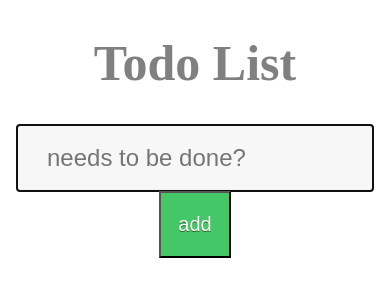
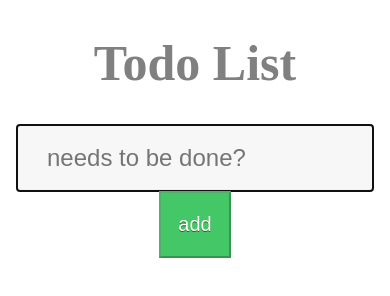
Before and after one commit to mindas22/todos, a website: page www/index.html in a window 390 px wide. Drawn offline with Linux system fonts and the light colour scheme.

Commit message:
fixed update localstorage

```diff
--- a/www/index.html
+++ b/www/index.html
@@ -11,11 +11,13 @@
 </head>
 <body data-ng-app="myModule" data-ng-controller="mainController">
 	<div class="container">
-			<h1>Todo list</h1>
-		<input id="new-todo" ng-keyup="inputEnter()" autofocus type="text" placeholder="needs to be done?" data-ng-model="todos.name" />
+		<h1>Todo list</h1>
 
-		<button class="button" data-ng-click="makeNewTodoItem()">add</button>
-
+		<form name="todosForm">
+			<input id="new-todo" ng-keyup="inputEnter()" autofocus type="text" placeholder="needs to be done?" data-ng-model="todos.name" required />
+			<!-- ng-disabled="todosForm.$invalid" helps to validate the required input -->
+			<button ng-disabled="todosForm.$invalid" class="button" data-ng-click="makeNewTodoItem()">add</button>
+		</form>
 		<br />
 
 		<ul id="toto-list" ng-cloak>
--- a/www/js/app.js
+++ b/www/js/app.js
@@ -31,13 +31,13 @@ myApp.controller('mainController', function($scope) {
 		}
 	};
 
-
+	//adding to localstorage
 	var todoItemsData = localStorage['todosList'];
 		if (todoItemsData) {
 			$scope.todoItems = JSON.parse(todoItemsData);
 		}
 
-
+		//removing todoItems from array and updating localStorage
 	$scope.deleteTodoItem = function ($index) {
 
 		$scope.todoItems.splice($index, 1);
```
